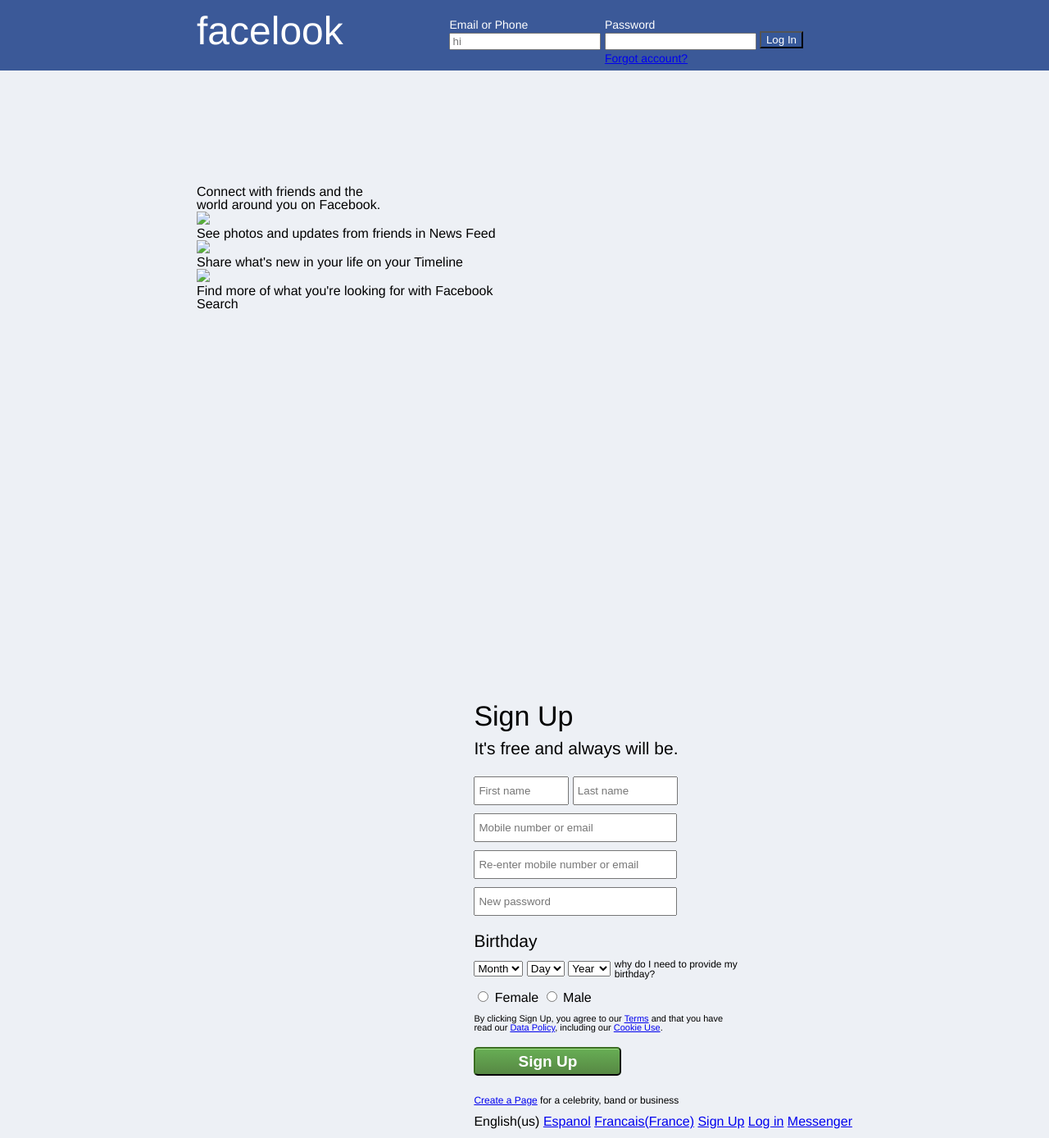
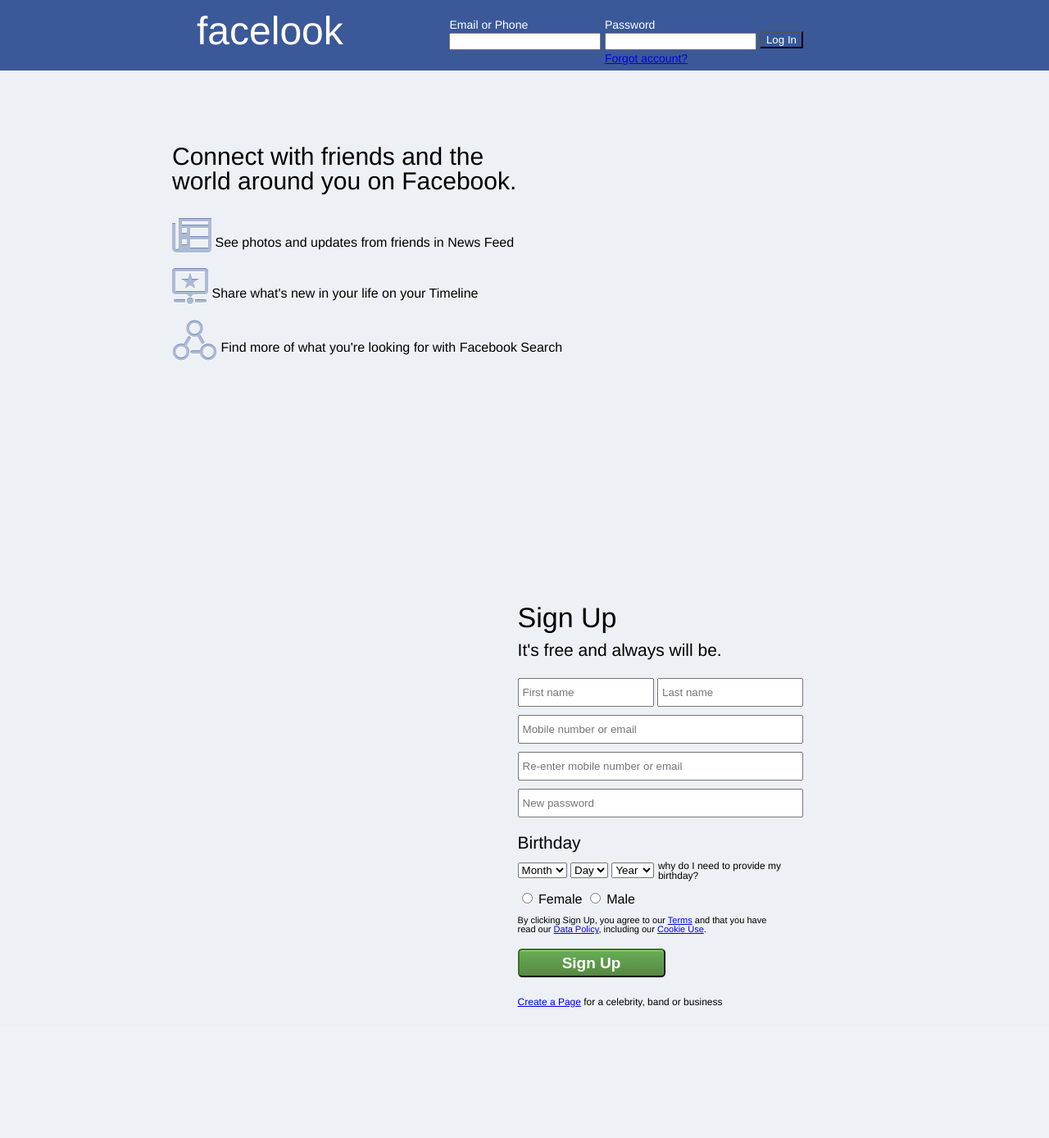
Before and after one commit to vikingeducation/project_prep_facebook_pages, a PHP site: page /homepage.html in a window 1280 px wide. Shown: the whole page at 82% size. After the commit the page ends 1229 px from the top, so only its background shows below. Run offline with PHP 8.4, Linux system fonts and the light colour scheme.

Commit message:
finished homepage

```diff
--- a/homepage.html
+++ b/homepage.html
@@ -16,7 +16,7 @@
 			<div class="emailphone">
 				<h2>Email or Phone</h2>
 				<form>
-					<input type="text" class="emailphone-bar" placeholder="hi">
+					<input type="text" class="emailphone-bar">
 				</form>
 			</div>
 			<div class="password">
@@ -36,15 +36,15 @@
 		</div>
 	</div>
 	<div class="main-content">
-		<div class="banner">
+		<div class="banner1">
 			<h2>Connect with friends and the
 			<br>
 			world around you on Facebook. </h2>
-			<img src="#">
-			<h3><strong>See photos and updates</strong> from friends in News Feed</h3>
-			<img src="#">
-			<h3><strong>Share what's new</strong> in your life on your Timeline</h3>
-			<img src="#">
+			<img src="assets/SeePhotoIcon.png">
+			<h3><strong>See photos and updates</strong> from friends in News Feed</h3> <br>
+			<img src="assets/ShareWhatsNewIcon.png">
+			<h3><strong>Share what's new</strong> in your life on your Timeline</h3> <br>
+			<img src="assets/FindMoreIcon.png">
 			<h3><strong>Find more</strong> of what you're looking for with Facebook Search</h3>
 		</div>
 		<div class="banner2">
@@ -197,16 +197,8 @@
 			<div class="createpage">
 				<h2><a href="#">Create a Page</a> for a celebrity, band or business</h2>
 			</div>
-		<div class="footer">
-			English(us)
-			<a href="#">Espanol</a>
-			<a href="#">Francais(France)</a>
-			<a href="#">Sign Up</a>
-			<a href="#">Log in</a>
-			<a href="#">Messenger</a>
 		</div>
 	</div>
-
 </body>
 
 </html>
--- a/styles.css
+++ b/styles.css
@@ -57,13 +57,30 @@
 
 }
 
-.banner {
-	width: 400px;
-	height: 600px;
+.banner1 {
+	width: 600px;
+	height: 530px;
 	display: inline-block;
-	margin-left: 240px;
-	margin-top: 140px;
+	padding-left: 150px;
+	margin-top: 90px;
+}
 
+.banner1 h2 {
+	font-size: 30px;
+	padding-bottom: 30px;
+	padding-left: 60px;
+}
+
+.banner1 h3{
+	display: inline-block;
+
+}
+
+.banner1 img{
+	display: inline-block;
+	vertical-align: middle;
+	padding-bottom: 18px;
+	padding-left: 60px;
 }
 
 .banner2 {
@@ -71,7 +88,7 @@
 	float: right;
 	vertical-align: middle;
 	margin-top: 30px;
-	margin-right: 240px;
+	margin-right: 300px;
 }
 
 .banner2 h1{
@@ -100,11 +117,11 @@
 }
 
 .signup-fn .password-bar{
-	width: 108px;
+	width: 158px;
 }
 
 .signup-ln .password-bar{
-	width: 120px;
+	width: 170px;
 }
 
 .signup-fn input{
@@ -116,11 +133,10 @@
 }
 
 .password-bar{
-	padding: 8px 0;
-}
+	padding: 8px 0;}
 
 .password-bar2{
-	width: 240px;
+	width: 340px;
 	padding: 8px 0;
 }
 
```
